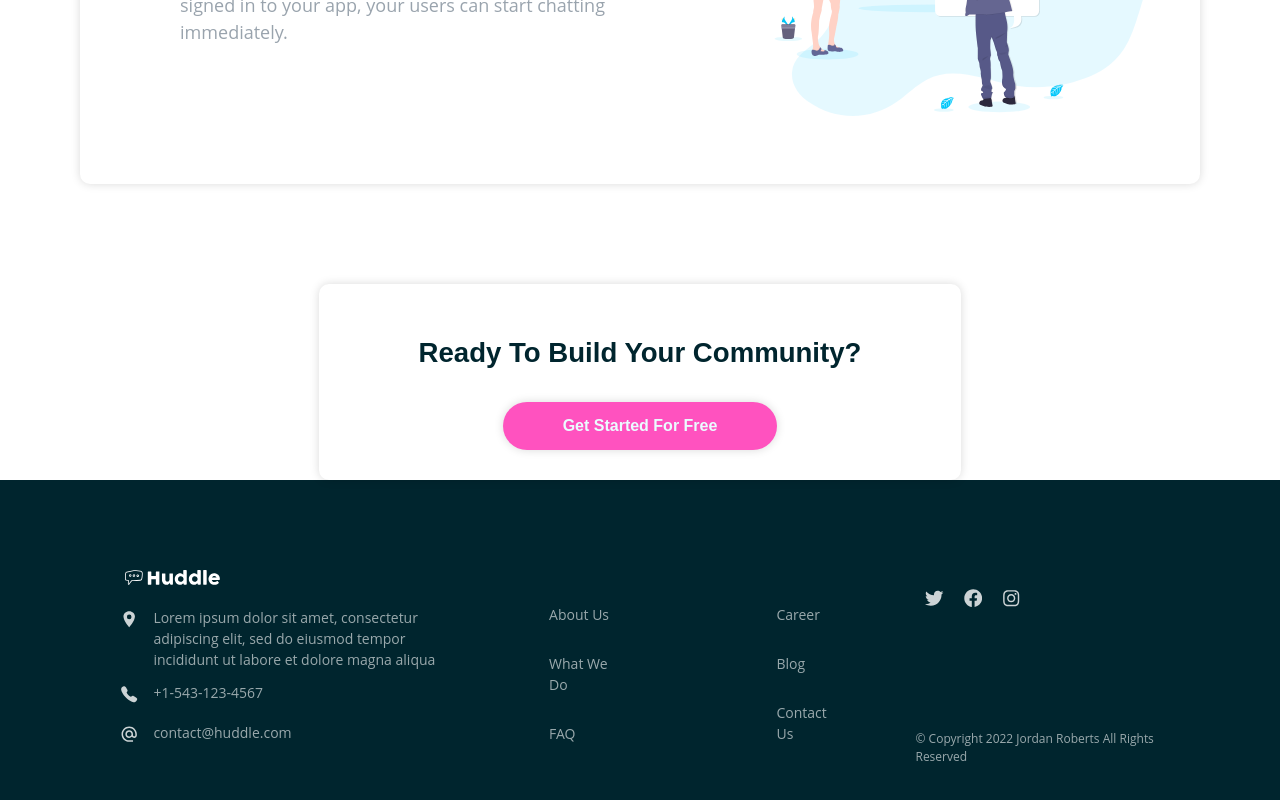
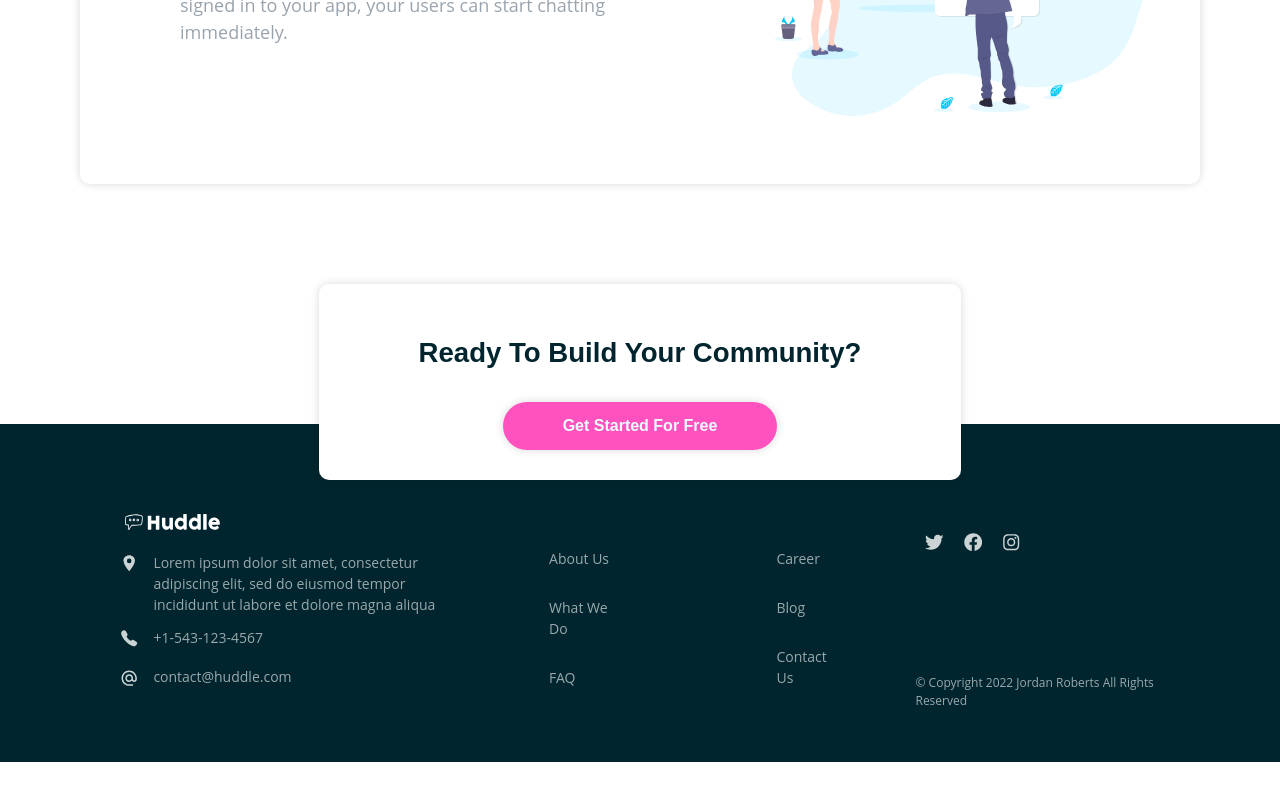
Before and after one commit to FlapShatner/huddle, a React (Vite) app: page / in a window 1280 px wide. Shown: the part 2037-2837 px from the top of the page. After the commit the page ends 2799 px from the top, so only its background shows below. Built offline with nearby package versions, Linux system fonts and the light colour scheme.

Commit message:
adjust CTA position and z-index

```diff
--- a/src/components/CTA/CTA.styled.js
+++ b/src/components/CTA/CTA.styled.js
@@ -9,11 +9,16 @@ export const Box = styled.div`
   justify-content: center;
   align-items: center;
   padding: 30px 100px;
+  position: absolute;
+  z-index: 5;
+  background-color: #fff;
 `
 
 export const CtaContainer = styled.div`
   display: flex;
   justify-content: center;
+  position: relative;
+  padding-bottom: 140px;
 `
 export const Heading = styled.h2`
   padding-bottom: 10px;
--- a/src/components/Footer/Footer.styled.js
+++ b/src/components/Footer/Footer.styled.js
@@ -11,6 +11,7 @@ export const FlexCol = styled.div`
 export const FooterContainer = styled.div`
   background-color: ${({ theme }) => theme.colors.darkCyan};
   padding: 90px 60px 40px;
+  z-index: 1;
 `
 export const LogoWhite = styled.img`
   width: 100px;
```
